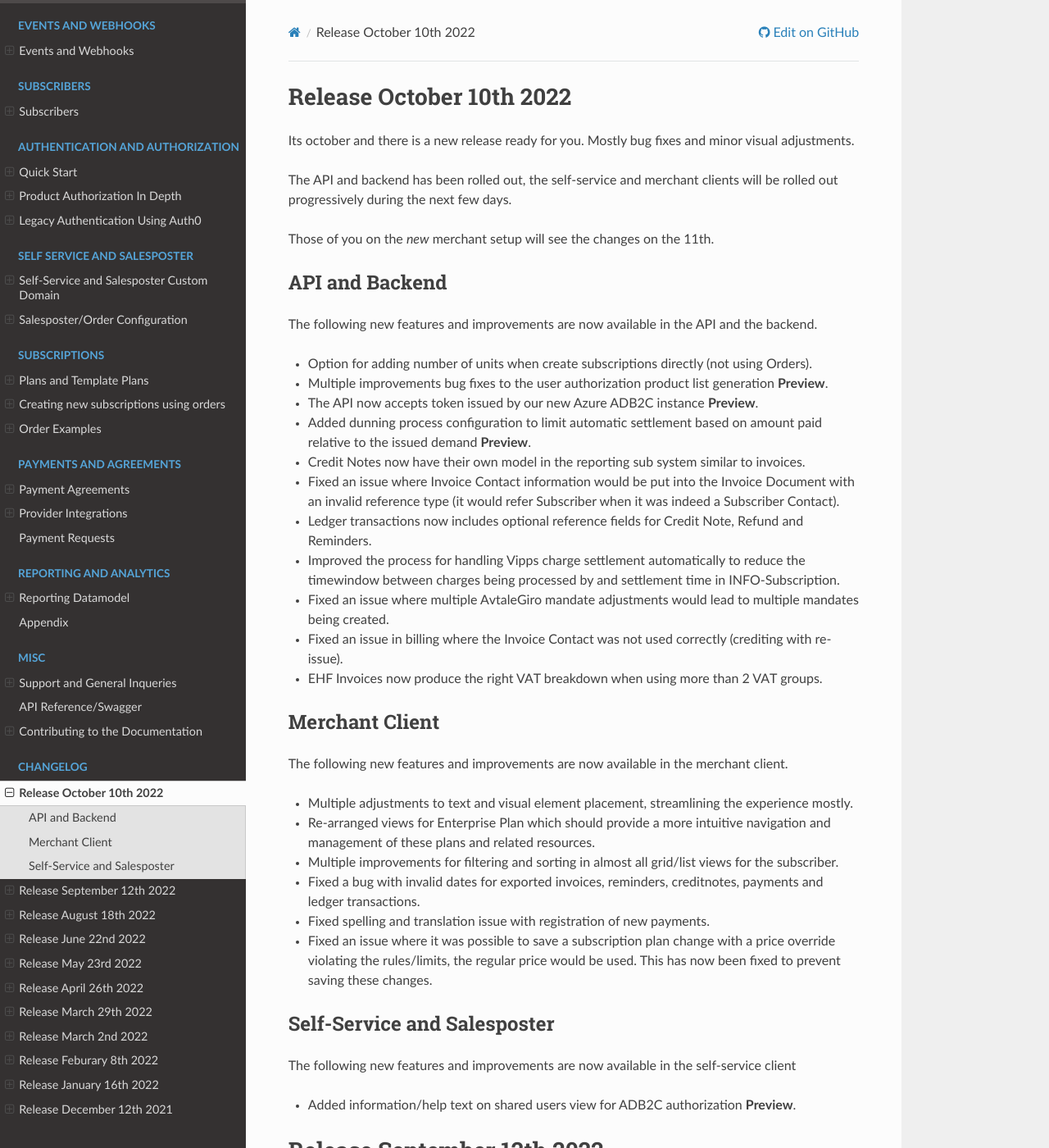
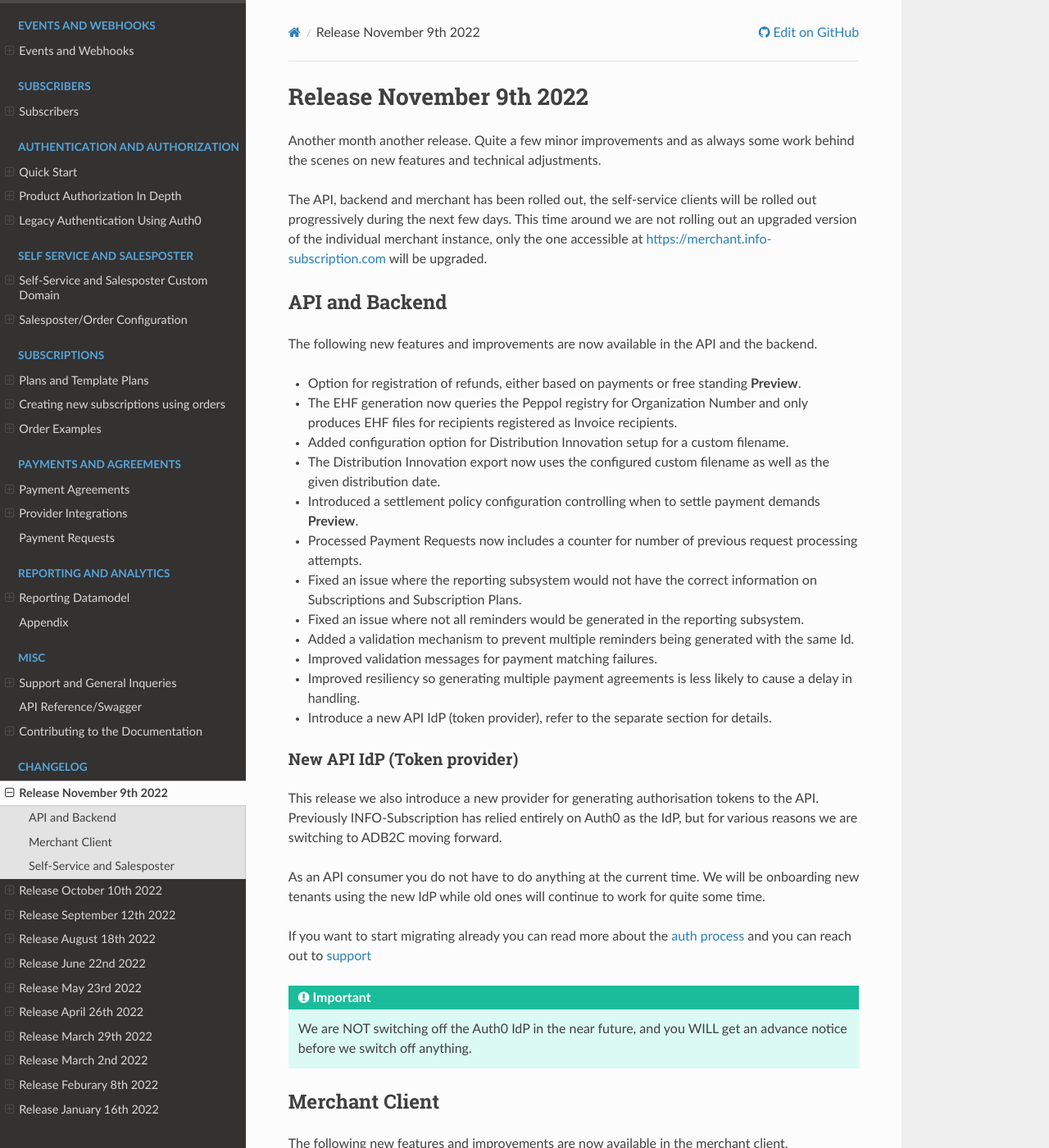
Before and after one commit to infosoftas/info-subscription-doc, a Sphinx documentation site: the page built from source/changelog/changelog.rst, in a window 1280 px wide and 1400 px high. Shown: the whole window at 82% size. Built offline with Sphinx 7.4.7 and the Read the Docs theme 2.0.0, drawn with Linux system fonts in a browser that asks for light colours; formulas are drawn with MathJax 3; some of the changed text lies outside the part shown.

Commit message:
Changelog r107 (#59)
Changelog for 107 and fixed an invalid support url

Co-authored-by: Esben Bach <esbbach@infosoft.no>

```diff
--- a/source/changelog/changelog.rst
+++ b/source/changelog/changelog.rst
@@ -1,3 +1,4 @@
+.. include:: r107.inc
 .. include:: r106.inc
 .. include:: r105.inc
 .. include:: r104.inc
@@ -8,4 +9,3 @@
 .. include:: r99.inc
 .. include:: r98.inc
 .. include:: r97.inc
-.. include:: r96.inc
--- /dev/null
+++ b/source/changelog/r107.inc
@@ -0,0 +1,57 @@
+.. _changelog-r107:
+
+****************************
+Release November 9th 2022
+****************************
+Another month another release. Quite a few minor improvements and as always some work behind the scenes on new features and technical adjustments.
+
+The API, backend and merchant has been rolled out, the self-service clients will be rolled out progressively during the next few days.
+This time around we are not rolling out an upgraded version of the individual merchant instance, only the one accessible at https://merchant.info-subscription.com will be upgraded.
+
+API and Backend
+===============
+The following new features and improvements are now available in the API and the backend.
+
+* Option for registration of refunds, either based on payments or free standing **Preview**.
+* The EHF generation now queries the Peppol registry for Organization Number and only produces EHF files for recipients registered as Invoice recipients.
+* Added configuration option for Distribution Innovation setup for a custom filename.
+* The Distribution Innovation export now uses the configured custom filename as well as the given distribution date.
+* Introduced a settlement policy configuration controlling when to settle payment demands **Preview**.
+* Processed Payment Requests now includes a counter for number of previous request processing attempts.
+* Fixed an issue where the reporting subsystem would not have the correct information on Subscriptions and Subscription Plans.
+* Fixed an issue where not all reminders would be generated in the reporting subsystem.
+* Added a validation mechanism to prevent multiple reminders being generated with the same Id.
+* Improved validation messages for payment matching failures.
+* Improved resiliency so generating multiple payment agreements is less likely to cause a delay in handling.
+* Introduce a new API IdP (token provider), refer to the separate section for details.
+
+New API IdP (Token provider)
+----------------------------
+This release we also introduce a new provider for generating authorisation tokens to the API.
+Previously |projectName| has relied entirely on Auth0 as the IdP, but for various reasons we are switching to ADB2C moving forward.
+
+As an API consumer you do not have to do anything at the current time. We will be onboarding new tenants using the new IdP while old ones will continue to work for quite some time.
+
+If you want to start migrating already you can read more about the :ref:`auth process <authorization>` and you can reach out to :ref:`support <reporting-bugs>`
+
+.. important::
+
+    We are NOT switching off the Auth0 IdP in the near future, and you WILL get an advance notice before we switch off anything.
+
+Merchant Client
+===============
+The following new features and improvements are now available in the merchant client.
+
+* Exposed event configuration for new events `PaymentRequestProcessed` and `PaymentRequestScheduled`
+* Various minor text and translation adjustments
+* Fixed an issue where number of units was not transfered when pausing a subscription.
+* Fixed an issue where it was not possible to specify a custom email for Invoice and Credit Note copies for Enterprise Plan invoices.
+* Introduced configuration for default currency, mostly relevant for payment registrations currently.
+
+Self-Service and Salesposter
+============================
+The following new features and improvements are now available in the self-service client
+
+* Better feedback when registering new shared/family users.
+* Proper error message in case of insufficient password complexity during user creation in the order process.
+* Fixed an issue where the contact was duplicated when reusing an existing contact during orders.
--- a/source/conf.py
+++ b/source/conf.py
@@ -232,7 +232,7 @@ replacementsTags = {
     "{PRODUCTWEBSITE}" : "`product website <https://www.infosoft.as/solutions/info-subscription/>`_",
     "{AUTH0}" : "`Auth0 <https://www.auth0.com/>`_",
     "{AUTH0DOMAIN}" : "infosubscription.eu.auth0.com",
-    "{SUPPORTPAGE}" : "https://www.infosoft.as/support/",
+    "{SUPPORTPAGE}" : "https://www.infosoft.as/contact-us/",
     "{payex}" : "`PayEx/Swedbank Pay <https://www.swedbankpay.com/>`_",
     "{vipps}" : "`Vipps <https://www.vipps.no/>`_"
 }
```
